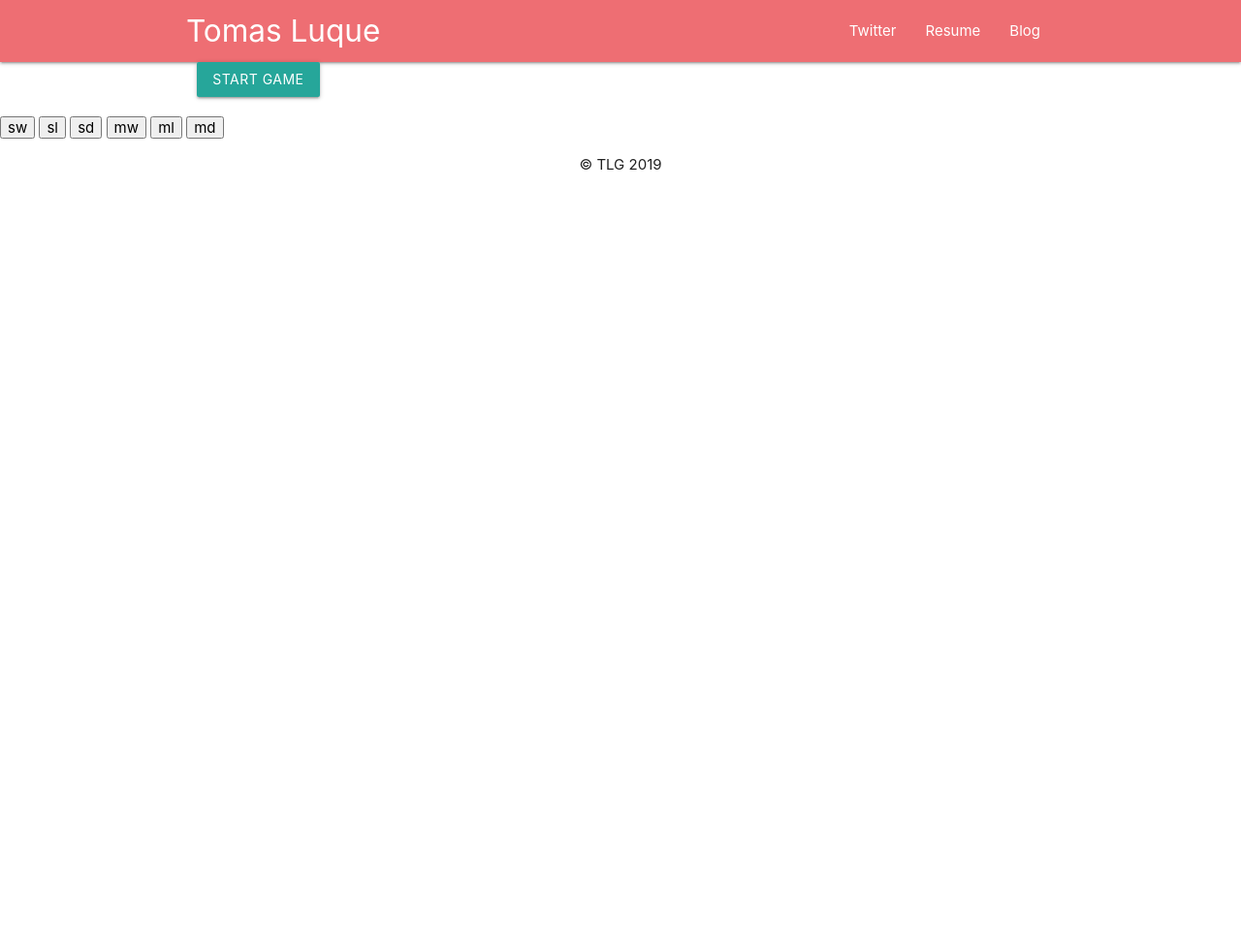
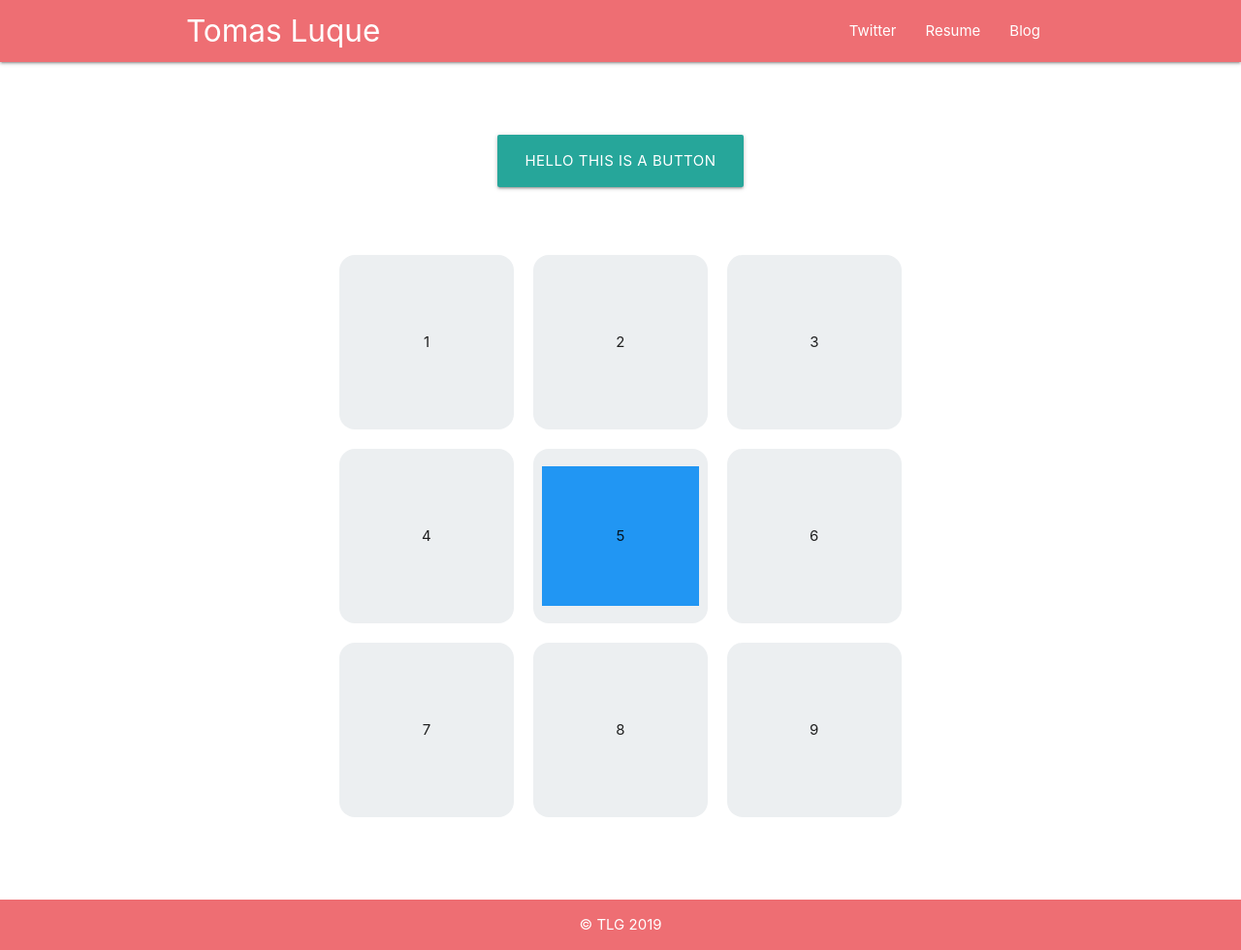
Before and after one commit to tomasluque/portfolio, a Django app: page /game/ in a window 1280 px wide. Shown: the whole page at 97% size. Before the commit the page ends 175 px from the top, so only its background shows below. Run offline with Django 3.2, Linux system fonts and the light colour scheme.

Commit message:
added oxo style

```diff
--- /dev/null
+++ b/game/static/css/gameStyle.css
@@ -0,0 +1,55 @@
+body {
+    display: flex;
+    min-height: 100vh;
+    flex-direction: column;
+}
+
+main {
+    flex: 1 0 auto;
+    margin-top: 5rem;
+    margin-bottom: 5rem;
+}
+
+footer {
+    background-color: #ee6e73;
+    color: white;
+}
+
+#controls {
+    margin-bottom: 4rem;
+}
+
+#board {
+    max-width: 600px;
+}
+
+.square {
+    float:left;
+    position: relative;
+    width: 30%;
+    padding-bottom : 30%; /* = width for a 1:1 aspect ratio */
+    margin:1.66%;
+    overflow:hidden;
+    background-color: #eceff1;
+    border-radius: 16px;
+}
+
+.content {
+    position:absolute;
+    height:80%; /* = 100% - 2*10% padding */
+    width:90%; /* = 100% - 2*5% padding */
+    padding: 10% 5%;
+    text-align:center;
+    box-sizing: content-box;
+}
+.table{
+    display:table;
+    height:100%;
+    width:100%;
+}
+.table-cell{
+    display:table-cell;
+    vertical-align:middle;
+    height:100%;
+    width:100%;
+}
--- a/game/static/js/game.js
+++ /dev/null
@@ -1,22 +0,0 @@
-new Vue({
-    el: '#app',
-    delimiters: ['${', '}$'],
-    data: {
-        isActive: 'firstMenu',
-        wSolo: 0,
-        lSolo: 0,
-        dSolo: 0,
-        wMulti: 0,
-        lMulti: 0,
-        dMulti: 0,
-    },
-    methods: {
-        myFunction: function(string) {
-            this.message = string;
-            console.log(this.message);
-        },
-        changeMenu: function(name) {
-            this.isActive = name;
-        },
-    }
-});
--- /dev/null
+++ b/game/static/js/oxo.js
@@ -0,0 +1,14 @@
+new Vue({
+    el: '#app',
+    data: {
+        'hideStart': false,
+        'hideSelect': true,
+        'hideScore': true
+    },
+    methods: {
+        'toSelect': function() {
+            this.hideStart = true;
+            this.hideSelect = false;
+        }
+    }
+});
--- a/game/templates/game/home.html
+++ b/game/templates/game/home.html
@@ -8,9 +8,8 @@
 	<link href="https://fonts.googleapis.com/icon?family=Material+Icons" rel="stylesheet">
 
 	<link rel="stylesheet" href="{% static 'css/materialize.css' %}">
-    <link rel="stylesheet" href="{% static 'css/transition.css' %}">
+	<link rel="stylesheet" href="{% static 'css/gameStyle.css' %}">
 
-	<script src="{% static 'js/vue.js' %}"></script>
 </head>
 <body>
 	<header>
@@ -26,84 +25,102 @@
 		</nav>
 	</header>
 
-	<div id="app">
+	<main id="app">
+		<div class="container">
+			<div class="container center-align" id="controls">
+				<button class="btn btn-large">Hello this is a button</button>
+			</div>
 
-		<transition name="fade">
-			<div class="container mt-5" id="firstMenu" v-if="isActive == 'firstMenu'">
-				<div class="row">
-					<div class="col">
-						<button type="button" class="btn btn-info btn-lg btn-block" @click="changeMenu('secondMenu')">Start Game</button>
+			<div class="container center-align" id="board">
+				<!-- first row -->
+				<div class="square">
+					<div class="content">
+						<div class="table">
+							<div class="table-cell">
+								1
 							</div>
 						</div>
 					</div>
-		</transition>
-
-		<transition name="fade">
-			<div class="container mt-5" id="secondMenu" v-if="isActive == 'secondMenu'">
-				<div class="row">
-					<div class="col">
-						<button type="button" class="btn btn-info btn-lg btn-block" @click="changeMenu('thirdMenuSolo')">1 Player</button>
 				</div>
-					<div class="col">
-						<button type="button" class="btn btn-info btn-lg btn-block" @click="changeMenu('thirdMenuMulti')">2 Players</button>
+				<div class="square">
+					<div class="content">
+						<div class="table">
+							<div class="table-cell">
+								2
 							</div>
 						</div>
 					</div>
-		</transition>
-
-		<template  v-if="isActive == 'thirdMenuSolo'">
-			<transition name="fade">
-				<div class="container mt-5" id="thirdMenuSolo">
-					<div class="row">
-						<div class="col-md-6">
-							<button type="button" class="btn btn-info btn-lg btn-block" @click="changeMenu('firstMenu')">End Game</button>
 				</div>
-						<div class="col">
-							<button type="button" class="btn btn-outline-success btn-lg btn-block" disabled>${ wSolo }$ W</button>
-						</div>
-						<div class="col">
-							<button type="button" class="btn btn-outline-danger btn-lg btn-block" disabled>${ lSolo }$ L</button>
-						</div>
-							<div class="col">
-						<button type="button" class="btn btn-outline-secondary btn-lg btn-block" disabled>${ dSolo }$ D</button>
+				<div class="square">
+					<div class="content">
+						<div class="table">
+							<div class="table-cell">
+								3
 							</div>
 						</div>
 					</div>
-			</transition>
-		</template>
+				</div>
 
-		<template  v-if="isActive == 'thirdMenuMulti'">
-			<transition name="fade">
-				<div class="container mt-5" id="thirdMenuMulti">
-					<div class="row">
-							<div class="col-md-6">
-								<button type="button" class="btn btn-info btn-lg btn-block" @click="changeMenu('firstMenu')">End Game</button>
-							</div>
-							<div class="col">
-								<button type="button" class="btn btn btn-outline-primary btn-lg btn-block" disabled>P1: ${ wMulti }$</button>
-							</div>
-							<div class="col">
-								<button type="button" class="btn btn-outline-danger btn-lg btn-block" disabled>P2: ${ lMulti }$</button>
-							</div>
-							<div class="col">
-								<button type="button" class="btn btn-outline-secondary btn-lg btn-block" disabled>D: ${ dMulti }$</button>
+				<!-- second row -->
+				<div class="square">
+					<div class="content">
+						<div class="table">
+							<div class="table-cell">
+								4
 							</div>
 						</div>
 					</div>
-			</transition>
-		</template>
+				</div>
+				<div class="square">
+					<div class="content">
+						<div class="table">
+							<div class="blue table-cell">
+								5
+							</div>
+						</div>
+					</div>
+				</div>
+				<div class="square">
+					<div class="content">
+						<div class="table">
+							<div class="table-cell">
+								6
+							</div>
+						</div>
+					</div>
+				</div>
 
-		<div id="gameBoard"></div>
-
-
-		<button @click="wSolo++">sw</button>
-		<button @click="lSolo++">sl</button>
-		<button @click="dSolo++">sd</button>
-		<button @click="wMulti++">mw</button>
-		<button @click="lMulti++">ml</button>
-		<button @click="dMulti++">md</button>
-
+				<!-- third row -->
+				<div class="square">
+					<div class="content">
+						<div class="table">
+							<div class="table-cell">
+								7
 							</div>
+						</div>
+					</div>
+				</div>
+				<div class="square">
+					<div class="content">
+						<div class="table">
+							<div class="table-cell">
+								8
+							</div>
+						</div>
+					</div>
+				</div>
+				<div class="square">
+					<div class="content">
+						<div class="table">
+							<div class="table-cell">
+								9
+							</div>
+						</div>
+					</div>
+				</div>
+			</div>
+		</div>
+	</main>
 
 	<footer class="center-align">
 			<div>
@@ -112,6 +129,8 @@
 		</footer>
 
 		<script type="text/javascript" src="{% static 'js/materialize.js' %}"></script>
-		<script src="{% static 'js/game.js' %}"></script>
+		<script src="{% static 'js/vue.js' %}"></script>
+		<script src="{% static 'js/oxo.js' %}"></script>
+
 	</body>
 	</html>
```
Also changed, not shown: game/static/css/transitions.css (deleted, +0 -10 lines). Lines whose indentation alone changed are shown as unchanged.
